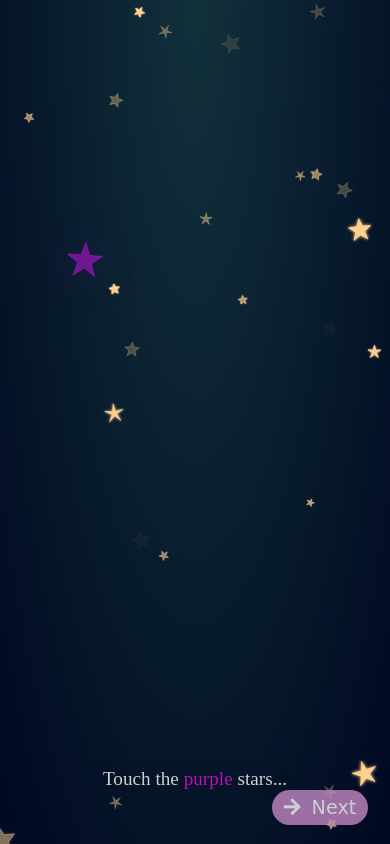
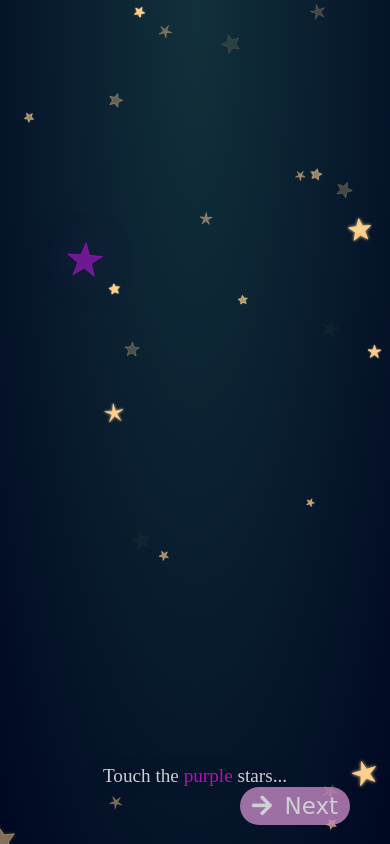
Before and after one commit to knight01234/Saad, a plain HTML site: page page3.html in a window 390 px wide. Drawn offline with Linux system fonts and the light colour scheme; a small style sheet from the web is missing; a web font is replaced by a local one.

Commit message:
Update page3.html

```diff
--- a/page3.html
+++ b/page3.html
@@ -28,8 +28,8 @@
 
             .btn {
                 padding: 6px 12px;
-                font-size: 1em;
-                margin-left: 250px;
+                font-size: 1.2em;
+                margin-left: 200px;
             }
         }
     </style>
```
